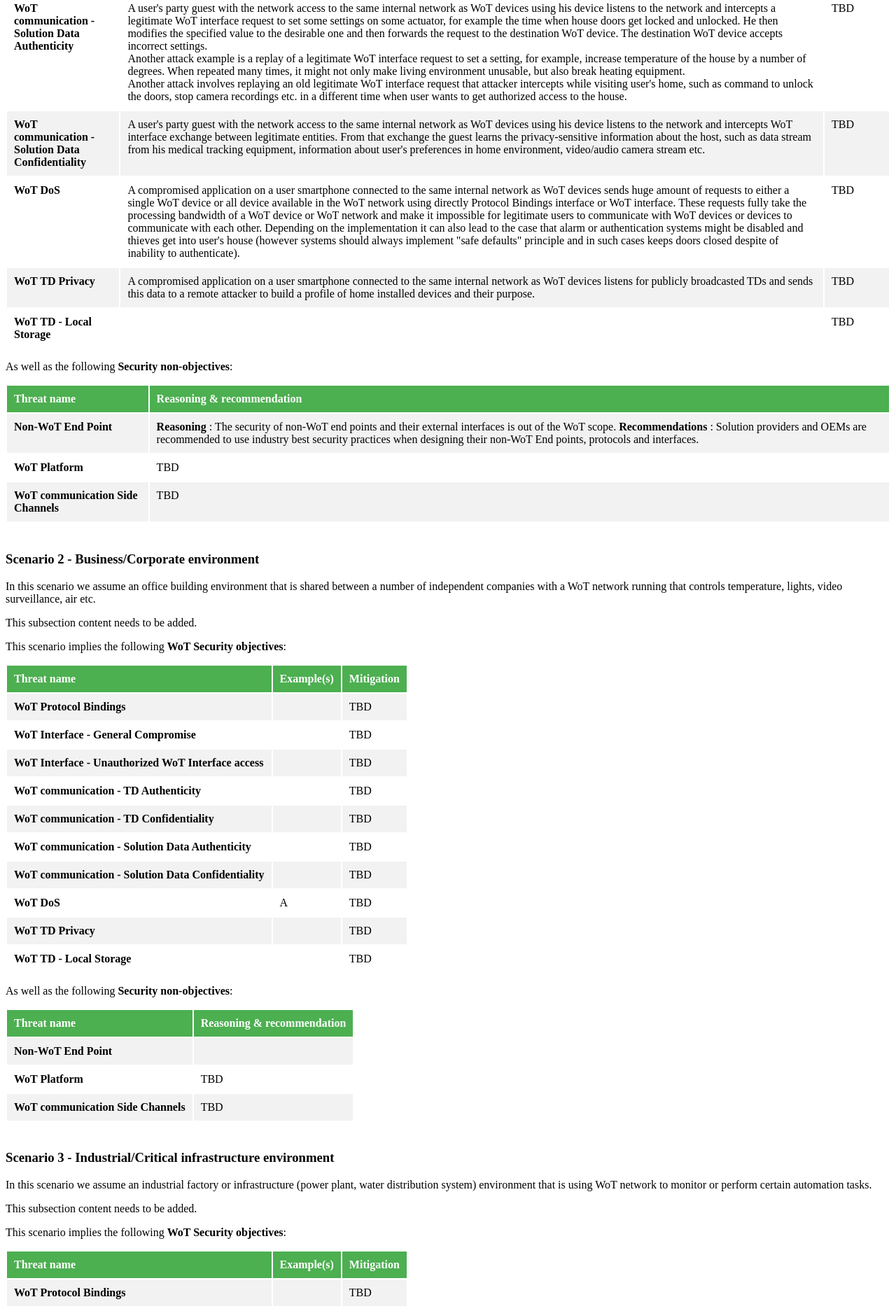
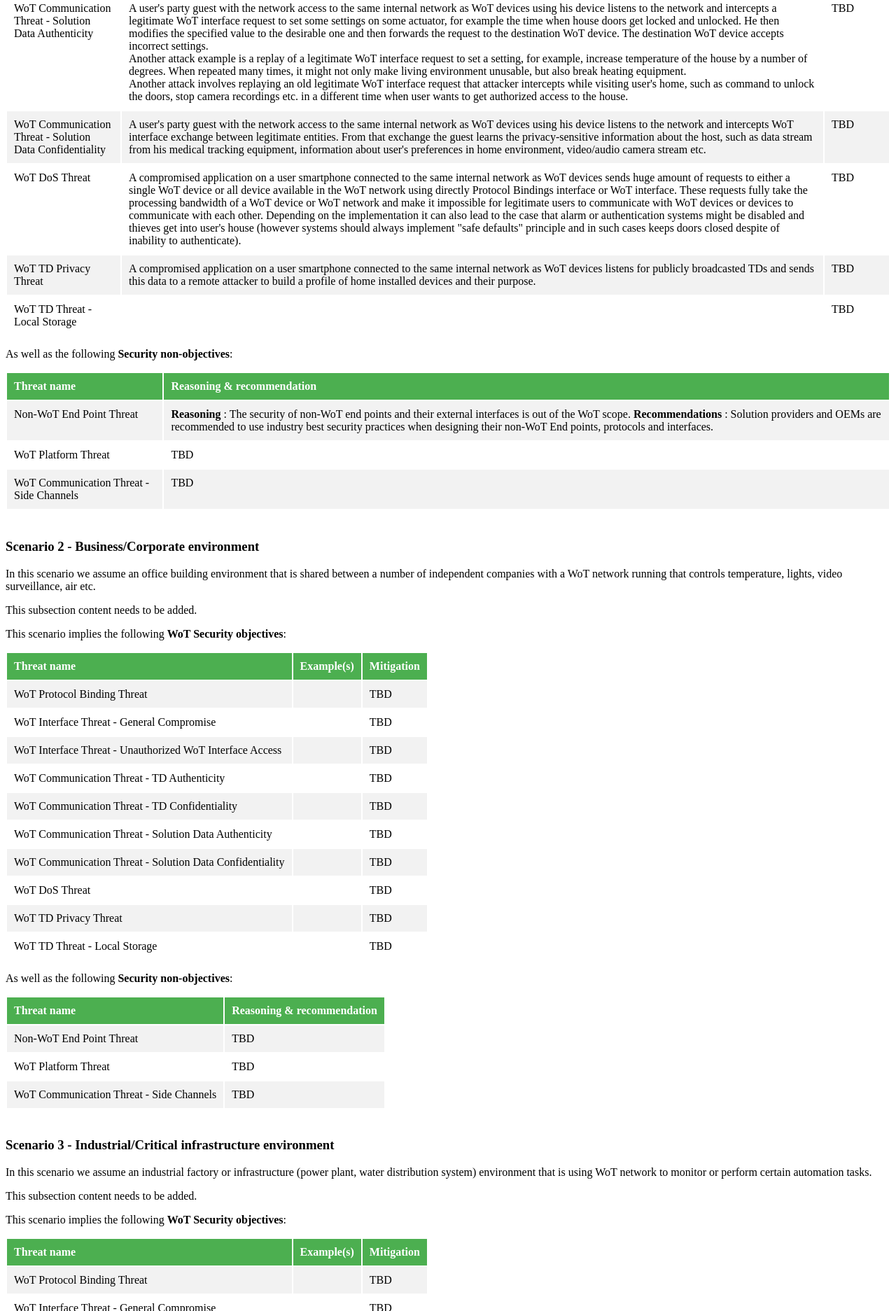
Before and after one commit to w3c/wot-security, a plain HTML site: page index.html in a window 1280 px wide. Shown: the part 10127-12000 px from the top of the page at 70% size. Drawn offline with Linux system fonts and the light colour scheme; a script that the page names is missing.

Commit message:
Making Security objectives use links to threat definitions

```diff
--- a/index.html
+++ b/index.html
@@ -1443,52 +1443,52 @@
 
 
 <tr>
-<td><strong>WoT Protocol Bindings</strong></td>
+<td><a>WoT Protocol Binding Threat</a></td>
 <td>A compromised application on a user smartphone connected to the same internal network as WoT devices sends a malformed request to a WoT device using directly Protocol Bindings interface. This malformed request causes the respective Protocol Binding to be compromised and attacker is able to run the code with the privileges of the Protocol Binding on the WoT device.</td>
 <td>TBD</td>
 </tr>
 <tr>
-<td><strong>WoT Interface - General Compromise</strong></td>
+<td><a>WoT Interface Threat - General Compromise</a></td>
 <td>A compromised application on a user smartphone connected to the same internal network as WoT devices sends a malformed request to a WoT device using WoT interface. This malformed request causes the respective Thing Instance to be compromised and attacker is able to run the code with the privileges of the Thing Instance on the WoT device.</td>
 <td>TBD</td>
 </tr>
 <tr>
-<td><strong>WoT Interface - Unauthorized WoT Interface access</strong></td>
+<td><a>WoT Interface Threat - Unauthorized WoT Interface Access</a></td>
 <td>A user's party guest with the network access to the same internal network as WoT devices using his device sends a WoT interface request to a user's WoT device for a certain resource access, for example, to get a video stream from user's video camera footage or permission to unlock some rooms in the house. Due to lack of proper authentication, it is able to access this information or execute the required action (opening the door).</td>
 <td>TBD</td>
 </tr>
 <tr>
-<td><strong>WoT communication - TD Authenticity</strong></td>
+<td><a>WoT Communication Threat - TD Authenticity</a></td>
 <td>A compromised application on a user smartphone connected to the same internal network as WoT devices listens to the network and intercepts a legitimate TD send by one of the WoT devices. Then it modifies the TD to state different authentication method or authority and forwards it to the intended device. The device follow the instructions in the modified TD and sends authentication request to the attacker's specified location potentially revealing its credentials, such as keys etc. Similarly instead of modifying the legitimate TD, an attack might save it and use later on, for example when it would be updated to a newer version. Then, an attacker substitutes a new version of TD with an older version to cause DoS to a device trying to get an access to a resource. An additional reason for using an older TD might be exposing a previously available vulnerable interface that got hidden when TD was updated to a newer version. This can be a stepping stone to conducting other attacks on the WoT network.</td>
 <td>TBD</td>
 </tr>
 <tr>
-<td><strong>WoT communication - TD Confidentiality</strong></td>
+<td><a>WoT Communication Threat - TD Confidentiality</a></td>
 <td>A user's party guest with the network access to the same internal network as WoT devices using his device listens to the network and intercepts a legitimate TD send by one of the WoT devices. While inspecting the TD he/she learns the privacy-sensitive information about the host, such as presence of medical tracking/assistant equipment, name of healthcare provider company etc.</td>
 <td>TBD</td>
 </tr>
 <tr>
-<td><strong>WoT communication - Solution Data Authenticity</strong></td>
+<td><a>WoT Communication Threat - Solution Data Authenticity</a></td>
 <td>A user's party guest with the network access to the same internal network as WoT devices using his device listens to the network and intercepts a legitimate WoT interface request to set some settings on some actuator, for example the time when house doors get locked and unlocked. He then modifies the specified value to the desirable one and then forwards the request to the destination WoT device. The destination WoT device accepts incorrect settings.<br />Another attack example is a replay of a legitimate WoT interface request to set a setting, for example, increase temperature of the house by a number of degrees. When repeated many times, it might not only make living environment unusable, but also break heating equipment.<br />Another attack involves replaying an old legitimate WoT interface request that attacker intercepts while visiting user's home, such as command to unlock the doors, stop camera recordings etc. in a different time when user wants to get authorized access to the house.</td>
 <td>TBD</td>
 </tr>
 <tr>
-<td><strong>WoT communication - Solution Data Confidentiality</strong></td>
+<td><a>WoT Communication Threat - Solution Data Confidentiality</a></td>
 <td>A user's party guest with the network access to the same internal network as WoT devices using his device listens to the network and intercepts WoT interface exchange between legitimate entities. From that exchange the guest learns the privacy-sensitive information about the host, such as data stream from his medical tracking equipment, information about user's preferences in home environment, video/audio camera stream etc.</td>
 <td>TBD</td>
 </tr>
 <tr>
-<td><strong>WoT DoS</strong></td>
+<td><a>WoT DoS Threat</a></td>
 <td>A compromised application on a user smartphone connected to the same internal network as WoT devices sends huge amount of requests to either a single WoT device or all device available in the WoT network using directly Protocol Bindings interface or WoT interface. These requests fully take the processing bandwidth of a WoT device or WoT network and make it impossible for legitimate users to communicate with WoT devices or devices to communicate with each other. Depending on the implementation it can also lead to the case that alarm or authentication systems might be disabled and thieves get into user's house (however systems should always implement "safe defaults" principle and in such cases keeps doors closed despite of inability to authenticate).</td>
 <td>TBD</td>
 </tr>
 <tr>
-<td><strong>WoT TD Privacy</strong></td>
+<td><a>WoT TD Privacy Threat</a></td>
 <td>A compromised application on a user smartphone connected to the same internal network as WoT devices listens for publicly broadcasted TDs and sends this data to a remote attacker to build a profile of home installed devices and their purpose.</td>
 <td>TBD</td>
 </tr>
 <tr>
-<td><strong>WoT TD - Local Storage</strong></td>
+<td><a>WoT TD Threat - Local Storage</a></td>
 <td></td>
 <td>TBD</td>
 </tr>
@@ -1506,15 +1506,15 @@
 
 
 <tr>
-<td><strong>Non-WoT End Point</strong></td>
+<td><a>Non-WoT End Point Threat</a></td>
 <td><strong>Reasoning</strong> : The security of non-WoT end points and their external interfaces is out of the WoT scope. <strong>Recommendations</strong> : Solution providers and OEMs are recommended to use industry best security practices when designing their non-WoT End points, protocols and interfaces.</td>
 </tr>
 <tr>
-<td><strong>WoT Platform</strong></td>
+<td><a>WoT Platform Threat</a></td>
 <td>TBD</td>
 </tr>
 <tr>
-<td><strong>WoT communication Side Channels</strong></td>
+<td><a>WoT Communication Threat - Side Channels</a></td>
 <td>TBD</td>
 </tr>
 <tr>
@@ -1543,52 +1543,52 @@
     </tr>
 
     <tr>
-    <td><strong>WoT Protocol Bindings</strong></td>
+    <td><a>WoT Protocol Binding Threat</a></td>
     <td> </td>
     <td>TBD</td>
     </tr>
     <tr>
-    <td><strong>WoT Interface - General Compromise</strong></td>
+    <td><a>WoT Interface Threat - General Compromise</a></td>
     <td></td>
     <td>TBD</td>
     </tr>
     <tr>
-    <td><strong>WoT Interface - Unauthorized WoT Interface access</strong></td>
+    <td><a>WoT Interface Threat - Unauthorized WoT Interface Access</a></td>
     <td></td>
     <td>TBD</td>
     </tr>
     <tr>
-    <td><strong>WoT communication - TD Authenticity</strong></td>
+    <td><a>WoT Communication Threat - TD Authenticity</a></td>
     <td></td>
     <td>TBD</td>
     </tr>
     <tr>
-    <td><strong>WoT communication - TD Confidentiality</strong></td>
+    <td><a>WoT Communication Threat - TD Confidentiality</a></td>
     <td> </td>
     <td>TBD</td>
     </tr>
     <tr>
-    <td><strong>WoT communication - Solution Data Authenticity</strong></td>
+    <td><a>WoT Communication Threat - Solution Data Authenticity</a></td>
     <td></td>
     <td>TBD</td>
     </tr>
     <tr>
-    <td><strong>WoT communication - Solution Data Confidentiality</strong></td>
+    <td><a>WoT Communication Threat - Solution Data Confidentiality</a></td>
     <td></td>
     <td>TBD</td>
     </tr>
     <tr>
-    <td><strong>WoT DoS</strong></td>
-    <td>A</td>
-    <td>TBD</td>
-    </tr>
-    <tr>
-    <td><strong>WoT TD Privacy</strong></td>
+    <td><a>WoT DoS Threat</a></td>
     <td></td>
     <td>TBD</td>
     </tr>
     <tr>
-    <td><strong>WoT TD - Local Storage</strong></td>
+    <td><a>WoT TD Privacy Threat</a></td>
+    <td></td>
+    <td>TBD</td>
+    </tr>
+    <tr>
+    <td><a>WoT TD Threat - Local Storage</a></td>
     <td></td>
     <td>TBD</td>
     </tr>
@@ -1602,15 +1602,15 @@
     <th><strong>Reasoning &amp; recommendation</strong></th>
     </tr>
     <tr>
-    <td><strong>Non-WoT End Point</strong></td>
-    <td><strong></td>
-    </tr>
-    <tr>
-    <td><strong>WoT Platform</strong></td>
-    <td>TBD</td>
-    </tr>
-    <tr>
-    <td><strong>WoT communication Side Channels</strong></td>
+    <td><a>Non-WoT End Point Threat</a></td>
+    <td>TBD</td>
+    </tr>
+    <tr>
+    <td><a>WoT Platform Threat</a></td>
+    <td>TBD</td>
+    </tr>
+    <tr>
+    <td><a>WoT Communication Threat - Side Channels</a></td>
     <td>TBD</td>
     </tr>
     <tr>
@@ -1639,52 +1639,52 @@
     </tr>
 
     <tr>
-    <td><strong>WoT Protocol Bindings</strong></td>
+    <td><a>WoT Protocol Binding Threat</a></td>
     <td> </td>
     <td>TBD</td>
     </tr>
     <tr>
-    <td><strong>WoT Interface - General Compromise</strong></td>
+    <td><a>WoT Interface Threat - General Compromise</a></td>
     <td></td>
     <td>TBD</td>
     </tr>
     <tr>
-    <td><strong>WoT Interface - Unauthorized WoT Interface access</strong></td>
+    <td><a>WoT Interface Threat - Unauthorized WoT Interface Access</a></td>
     <td></td>
     <td>TBD</td>
     </tr>
     <tr>
-    <td><strong>WoT communication - TD Authenticity</strong></td>
+    <td><a>WoT Communication Threat - TD Authenticity</a></td>
     <td></td>
     <td>TBD</td>
     </tr>
     <tr>
-    <td><strong>WoT communication - TD Confidentiality</strong></td>
+    <td><a>WoT Communication Threat - TD Confidentiality</a></td>
     <td> </td>
     <td>TBD</td>
     </tr>
     <tr>
-    <td><strong>WoT communication - Solution Data Authenticity</strong></td>
+    <td><a>WoT Communication Threat - Solution Data Authenticity</a></td>
     <td></td>
     <td>TBD</td>
     </tr>
     <tr>
-    <td><strong>WoT communication - Solution Data Confidentiality</strong></td>
+    <td><a>WoT Communication Threat - Solution Data Confidentiality</a></td>
     <td></td>
     <td>TBD</td>
     </tr>
     <tr>
-    <td><strong>WoT DoS</strong></td>
-    <td>A</td>
-    <td>TBD</td>
-    </tr>
-    <tr>
-    <td><strong>WoT TD Privacy</strong></td>
+    <td><a>WoT DoS Threat</a></td>
     <td></td>
     <td>TBD</td>
     </tr>
     <tr>
-    <td><strong>WoT TD - Local Storage</strong></td>
+    <td><a>WoT TD Privacy Threat</a></td>
+    <td></td>
+    <td>TBD</td>
+    </tr>
+    <tr>
+    <td><a>WoT TD Threat - Local Storage</a></td>
     <td></td>
     <td>TBD</td>
     </tr>
@@ -1698,15 +1698,15 @@
     <th><strong>Reasoning &amp; recommendation</strong></th>
     </tr>
     <tr>
-    <td><strong>Non-WoT End Point</strong></td>
-    <td><strong></td>
-    </tr>
-    <tr>
-    <td><strong>WoT Platform</strong></td>
-    <td>TBD</td>
-    </tr>
-    <tr>
-    <td><strong>WoT communication Side Channels</strong></td>
+    <td><a>Non-WoT End Point Threat</a></td>
+    <td>TBD</td>
+    </tr>
+    <tr>
+    <td><a>WoT Platform Threat</a></td>
+    <td>TBD</td>
+    </tr>
+    <tr>
+    <td><a>WoT Communication Threat - Side Channels</a></td>
     <td>TBD</td>
     </tr>
     <tr>
@@ -1719,10 +1719,9 @@
    </section>
    <section id="determine-suitable-architecture">
    <h2>Determining a suitable security architecture</h2>
-            <p>
-              <!-- todo: List the criteria that raise risk level for particular WoT architecture, such as handing privacy-sensitive data, physical safety, etc. (we started to build this list, need to finish)  -->
-              <!-- todo: Talk about capabilities of devices themselves, what security protocols are supported, how processes isolation is implemented (granularity: everything runs as one process, only kernel - vs. userspace isolation, process isolation, script isolation etc.), etc.   -->
-              <!-- todo: List additional factors that are important in selecting security architecture   -->
+            <p class="ednote" title="Fill in the content">
+            This subsection content needs to be added.
+            Here we will list the criteria that raise risk level for particular WoT architecture, such as handing privacy-sensitive data, physical safety, etc. Also talk about capabilities of devices themselves, what security protocols are supported, how processes isolation is implemented (granularity: everything runs as one process, only kernel - vs. userspace isolation, process isolation, script isolation etc.), etc. Need also to list additional factors that are important in selecting security architecture.
             </p>
     </section>
 
```
